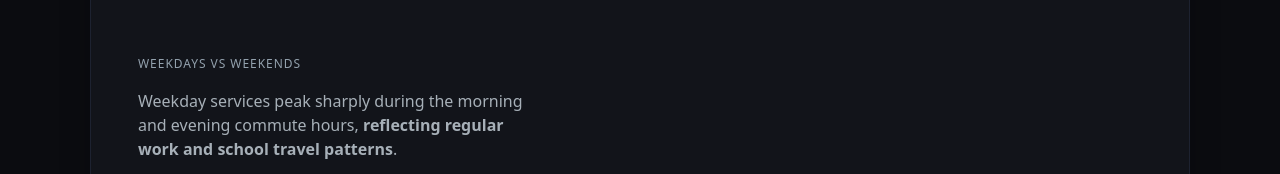
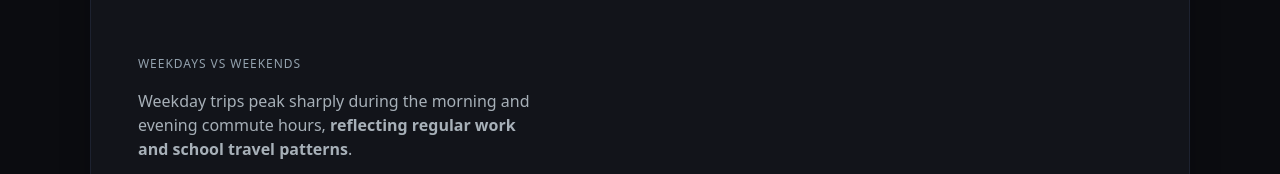
Before and after one commit to ykwa0003/3179, a plain HTML site: page index.html in a window 1280 px wide. Shown: the part 1802-1976 px from the top of the page. Drawn offline with Linux system fonts and the light colour scheme; a script that the page names is missing.

Commit message:
Update index.html

```diff
--- a/index.html
+++ b/index.html
@@ -192,7 +192,7 @@
       <!-- bottom left: text -->
       <div class="freq-text-b">
         <div class="caps">Weekdays VS Weekends</div>
-        <p>Weekday services peak sharply during the morning and evening commute hours,
+        <p>Weekday trips peak sharply during the morning and evening commute hours,
           <strong>reflecting regular work and school travel patterns</strong>.</p>
         <p>Weekend trips, however, rise later in the day and stay high until late evening,
           showing <strong>more consistent activity linked to leisure and social travel</strong>.</p>
```
